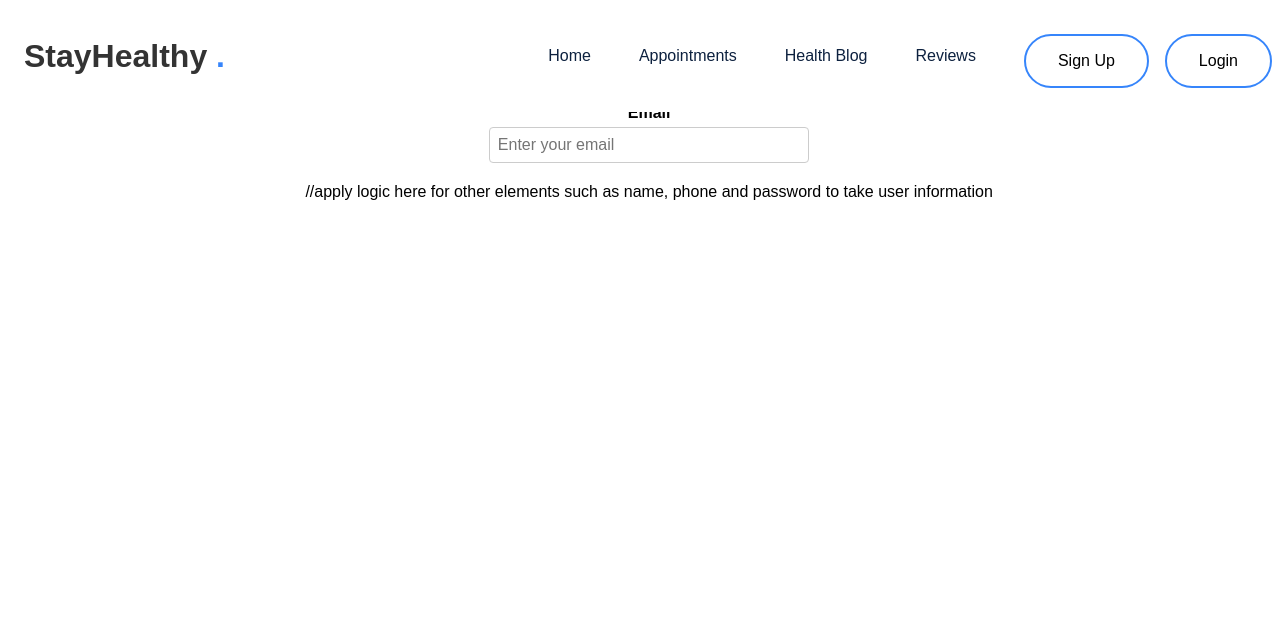
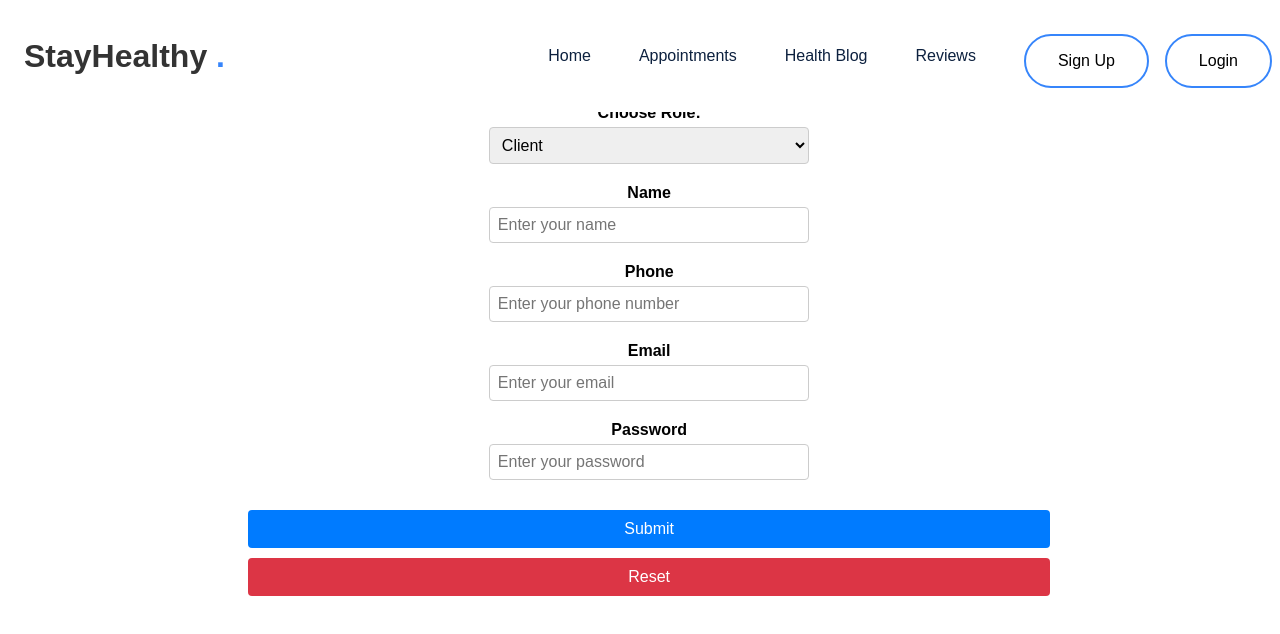
Before and after one commit to a-florian-h/ibm-cap2, a React (Create React App) app: page /sign_up in a window 1280 px wide. Shown: the top 634 px of the page. Built offline with nearby package versions, Linux system fonts and the light colour scheme; the HTML template or start-up script is replaced by a standard one.

Commit message:
Sign up ajustments

```diff
--- a/src/App.js
+++ b/src/App.js
@@ -3,7 +3,7 @@ import "./App.css";
 import { BrowserRouter, Routes, Route } from "react-router-dom";
 import Navbar from "./Components/Navbar/Navbar";
 import Layout from "./Components/Landing_Page/Landing_Page";
-import Sign_up from "./Components/Sign_Up/Sign_up";
+import Sign_Up from "./Components/Sign_Up/Sign_Up";
 import Login from "./Components/Login/Login";
 
 function App() {
@@ -13,7 +13,7 @@ function App() {
         <Navbar />
         <Routes>
           <Route path="/" element={<Layout />} />
-          <Route path="/sign_up" element={<Sign_up />} />
+          <Route path="/sign_up" element={<Sign_Up />} />
           <Route path="/login" element={<Login />} />
         </Routes>
       </BrowserRouter>
--- a/src/Components/Sign_Up/Sign_up.js
+++ b/src/Components/Sign_Up/Sign_up.js
@@ -9,12 +9,10 @@ const Sign_Up = () => {
   const [phone, setPhone] = useState("");
   const [password, setPassword] = useState("");
   const [showerr, setShowerr] = useState("");
-
   const navigate = useNavigate();
 
   const register = async (e) => {
     e.preventDefault();
-
     // API Call
     const response = await fetch(`${API_URL}/api/auth/register`, {
       method: "POST",
@@ -30,7 +28,6 @@ const Sign_Up = () => {
     });
 
     const json = await response.json();
-
     if (json.authtoken) {
       sessionStorage.setItem("auth-token", json.authtoken);
       sessionStorage.setItem("name", name);
@@ -56,6 +53,50 @@ const Sign_Up = () => {
       <div className="signup-grid">
         <div className="signup-form">
           <form method="POST" onSubmit={register}>
+            {/* //apply logic here for other elements such as name, phone and
+            password to take user information */}
+            <div className="form-group">
+              <label htmlFor="role">Choose Role:</label>
+              <select
+                id="role"
+                name="role"
+                required
+                className="form-control"
+                placeholder="Choose role"
+                aria-describedby="helpId"
+              >
+                <option value="client">Client</option>
+                <option value="doctor">Doctor</option>
+              </select>
+            </div>
+            <div class="form-group">
+              <label htmlFor="name">Name</label>
+              <input
+                type="text"
+                name="name"
+                id="name"
+                required
+                className="form-control"
+                placeholder="Enter your name"
+                aria-describedby="helpId"
+              />
+            </div>
+            <div class="form-group">
+              <label htmlFor="phone">Phone</label>
+              <input
+                type="tel"
+                name="phone"
+                id="phone"
+                required
+                className="form-control"
+                placeholder="Enter your phone number"
+                aria-describedby="helpId"
+                // pattern="\d{10}"
+                title="Phone number must be exactly 10 digits long"
+                value={phone}
+                onChange={(e) => setPhone(e.target.value)}
+              />
+            </div>
             <div className="form-group">
               <label htmlFor="email">Email</label>
               <input
@@ -74,8 +115,33 @@ const Sign_Up = () => {
                 </div>
               )}
             </div>
-            //apply logic here for other elements such as name, phone and
-            password to take user information
+
+            <div className="form-group">
+              <label htmlFor="password">Password</label>
+              <input
+                type="password"
+                name="password"
+                id="password"
+                required
+                className="form-control"
+                placeholder="Enter your password"
+                aria-describedby="helpId"
+              />
+            </div>
+            <div className="btn-group">
+              <button
+                type="submit"
+                className="btn btn-primary mb-2 mr-1 waves-effect waves-light"
+              >
+                Submit
+              </button>
+              <button
+                type="reset"
+                className="btn btn-danger mb-2 waves-effect waves-light"
+              >
+                Reset
+              </button>
+            </div>
           </form>
         </div>
       </div>
```
